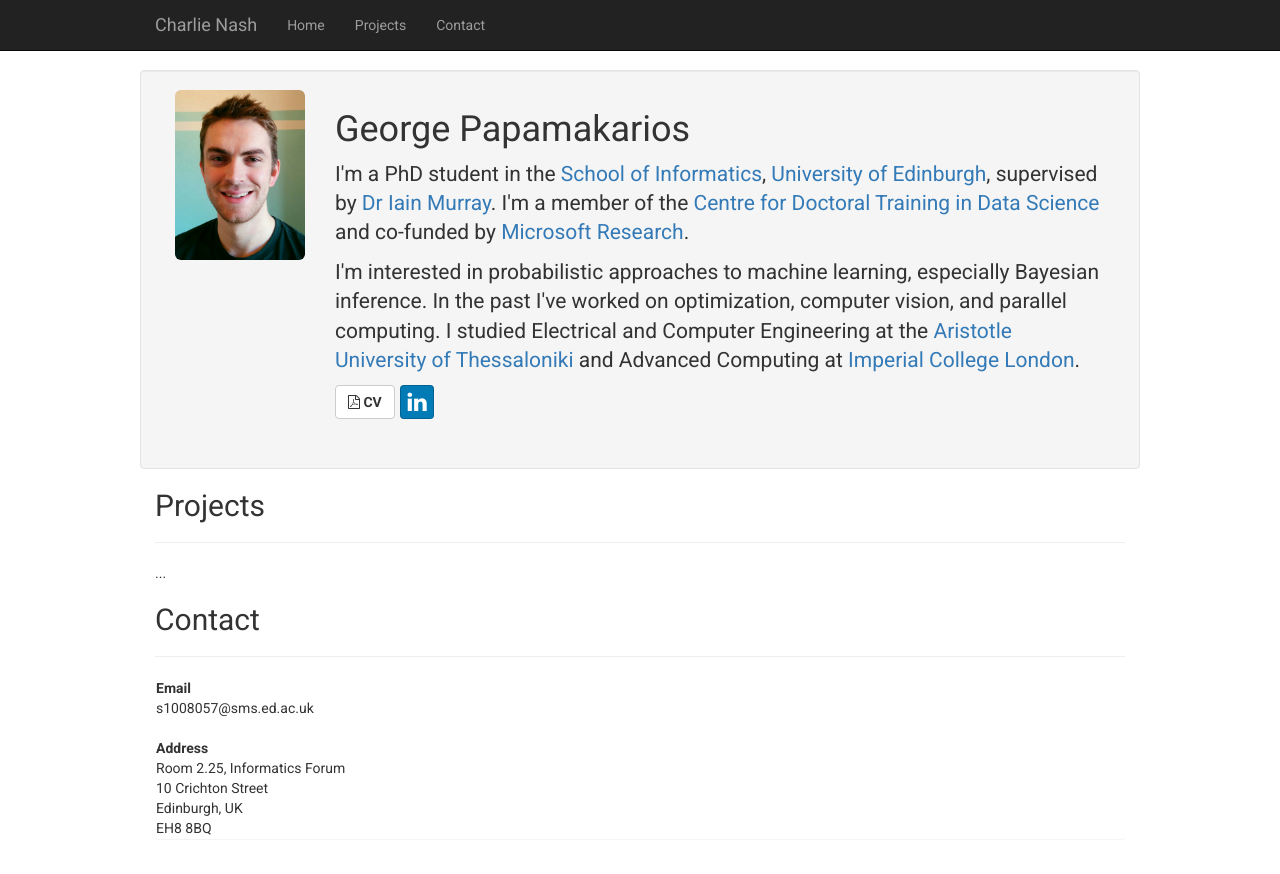
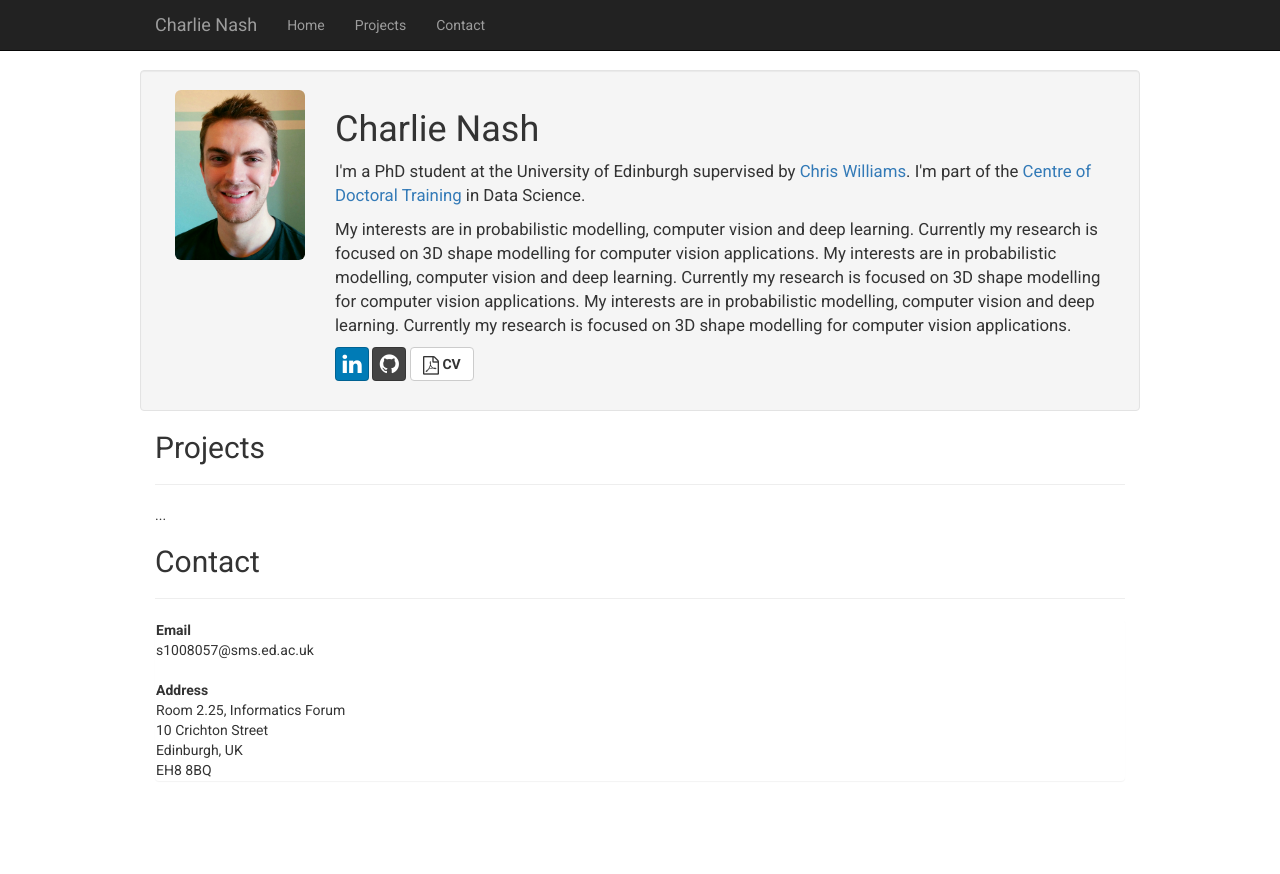
Before and after one commit to charlienash/charlienash.github.io, a Jekyll site: the page index.html, which Jekyll copies as it is, in a window 1280 px wide. Shown: the top 874 px of the page. Built offline with Jekyll 4.4.1, drawn with Linux system fonts in a browser that asks for light colours; nearby versions of some CDN libraries; library files that are not in the unit come from our copies.

Commit message:
Update index.html

```diff
--- a/index.html
+++ b/index.html
@@ -68,7 +68,7 @@
 
 		<!-- Page Content -->
 		<div class="container-fluid">
-			<!--div class="row well">
+			<div class="row well">
 			  	<div class="col-xs-2">
 			      		<img class="img-responsive img-rounded center-block" src="assets/img/Charlie_photo.jpg">
 			  	</div>
@@ -97,24 +97,7 @@
 						</a>
 					</p>
 				</div>
-			</div-->
-		<div id="intro" class="row well">
-			<div class="col-xs-2">
-			<img id="profile_pic" src="assets/img/Charlie_photo.jpg" class="img-responsive img-rounded" alt="My picture"/>
 			</div>
-			<div class="col-xs-10 lead">
-			<h1>George Papamakarios</h1>
-
-			<p>I'm a PhD student in the <a class="quiet" href="http://www.ed.ac.uk/informatics/" >School of Informatics</a>, <a class="quiet" href="http://www.ed.ac.uk/home" >University of Edinburgh</a>, supervised by <a class="quiet" href="http://homepages.inf.ed.ac.uk/imurray2/" >Dr Iain Murray</a>. I'm a member of the <a class="quiet" href="http://datascience.inf.ed.ac.uk" >Centre for Doctoral Training in Data Science</a> and co-funded by <a class="quiet" href="http://research.microsoft.com/en-us/" >Microsoft Research</a>.</p>
-
-			<p>I'm interested in probabilistic approaches to machine learning, especially Bayesian inference. In the past I've worked on optimization, computer vision, and parallel computing. I studied Electrical and Computer Engineering at the <a class="quiet" href="https://www.auth.gr/en" >Aristotle University of Thessaloniki</a> and Advanced Computing at <a class="quiet" href="http://www.imperial.ac.uk" >Imperial College London</a>.</p>
-
-			<p>
-				<a class="btn btn-default" href="#"><strong><span class="fa fa-file-pdf-o"></span> CV</strong></a>
-				<a class="btn btn-social-icon btn-linkedin" href="http://uk.linkedin.com/in/gpapamakarios"><span class="fa fa-linkedin"></span></a>
-			</p>
-		</div>
-		</div>
 
 			<!-- Page Heading -->
 			<h2 id="Projects">Projects</h1>
```
